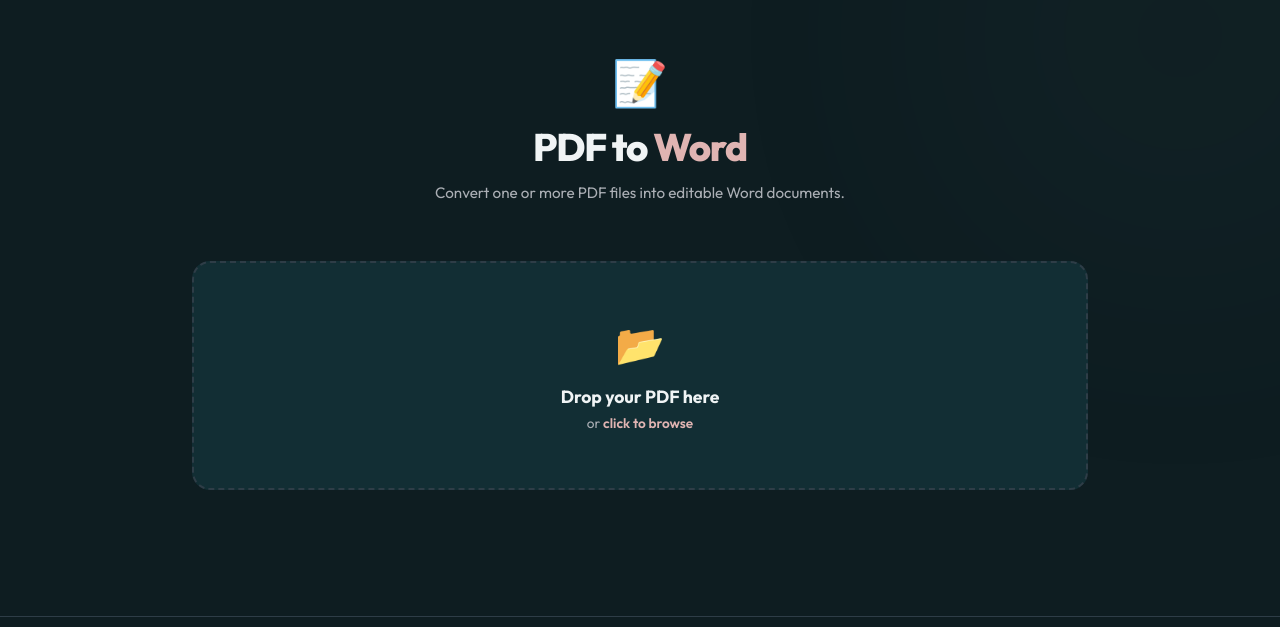
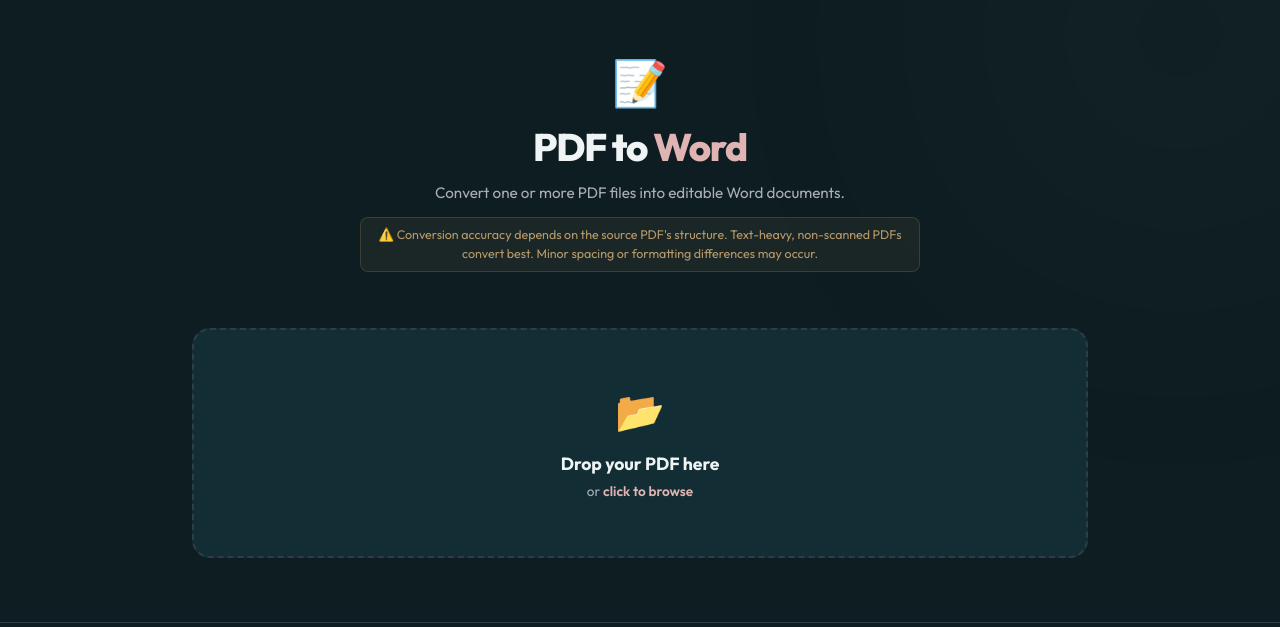
Before and after one commit to MEPHiSTO126/Chronos-Toolbox, a website: page apps/doc-converter/tools/pdf-to-word/index.html in a window 1280 px wide. Shown: the part 65-692 px from the top of the page. Drawn offline with Linux system fonts and the light colour scheme.

Commit message:
Add conversion disclaimer note and style to PDF to Word tool

```diff
--- a/apps/doc-converter/tools/pdf-to-word/index.html
+++ b/apps/doc-converter/tools/pdf-to-word/index.html
@@ -40,6 +40,7 @@
     <span class="tool-hero__icon" aria-hidden="true">📝</span>
     <h1 class="tool-hero__title">PDF to <span>Word</span></h1>
     <p class="tool-hero__subtitle">Convert one or more PDF files into editable Word documents.</p>
+    <p class="tool-hero__note">⚠️ Conversion accuracy depends on the source PDF's structure. Text-heavy, non-scanned PDFs convert best. Minor spacing or formatting differences may occur.</p>
   </section>
 
   <main class="workspace">
--- a/apps/doc-converter/tools/tool-shared.css
+++ b/apps/doc-converter/tools/tool-shared.css
@@ -135,6 +135,18 @@ body {
 .tool-hero__subtitle {
   margin-top: 0.6rem; font-size: 0.95rem;
   color: var(--clr-text-sub); line-height: 1.6;
+}
+.tool-hero__note {
+  margin-top: 0.75rem;
+  font-size: 0.78rem;
+  color: #b89a6a;
+  background: rgba(184, 154, 106, 0.08);
+  border: 1px solid rgba(184, 154, 106, 0.2);
+  border-radius: 8px;
+  padding: 0.5rem 0.85rem;
+  line-height: 1.5;
+  display: inline-block;
+  max-width: 560px;
 }
 
 /* ── Main workspace ───────────────────────────────────────── */
```
